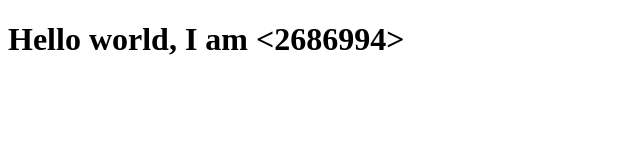
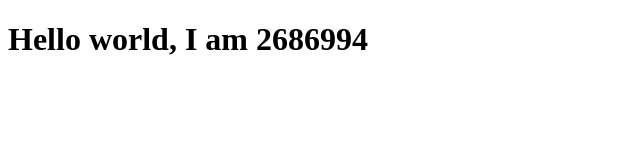
Before and after one commit to JaairdanMunusamy/feature, a plain HTML site: page index.html in a window 1280 px wide. Shown: the whole page, without its empty margins (0-640 px from the left). Drawn offline with Linux system fonts and the light colour scheme.

Commit message:
Removed braces from student number

```diff
--- a/index.html
+++ b/index.html
@@ -6,6 +6,6 @@
     <title>Document</title>
 </head>
 <body>
-    <h1>Hello world, I am <2686994> </h1>
+    <h1>Hello world, I am 2686994 </h1>
 </body>
 </html>
```
